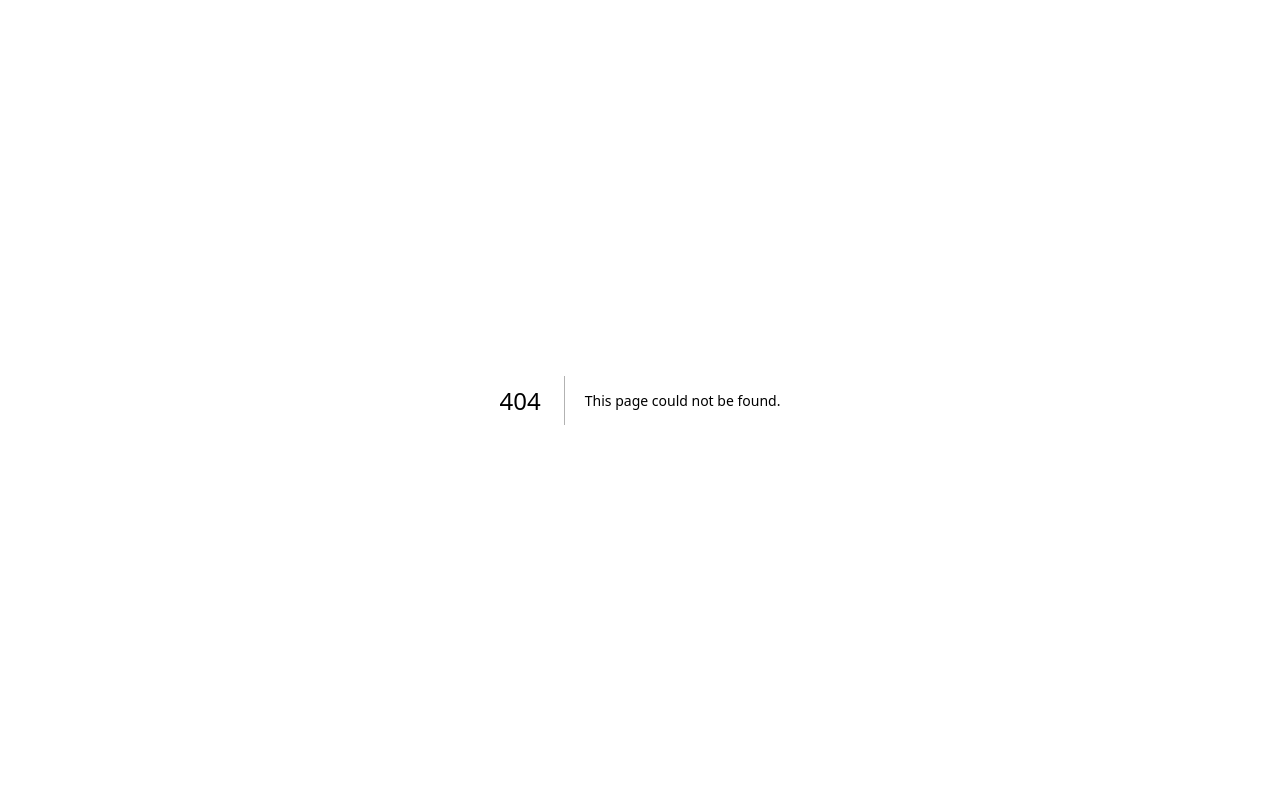
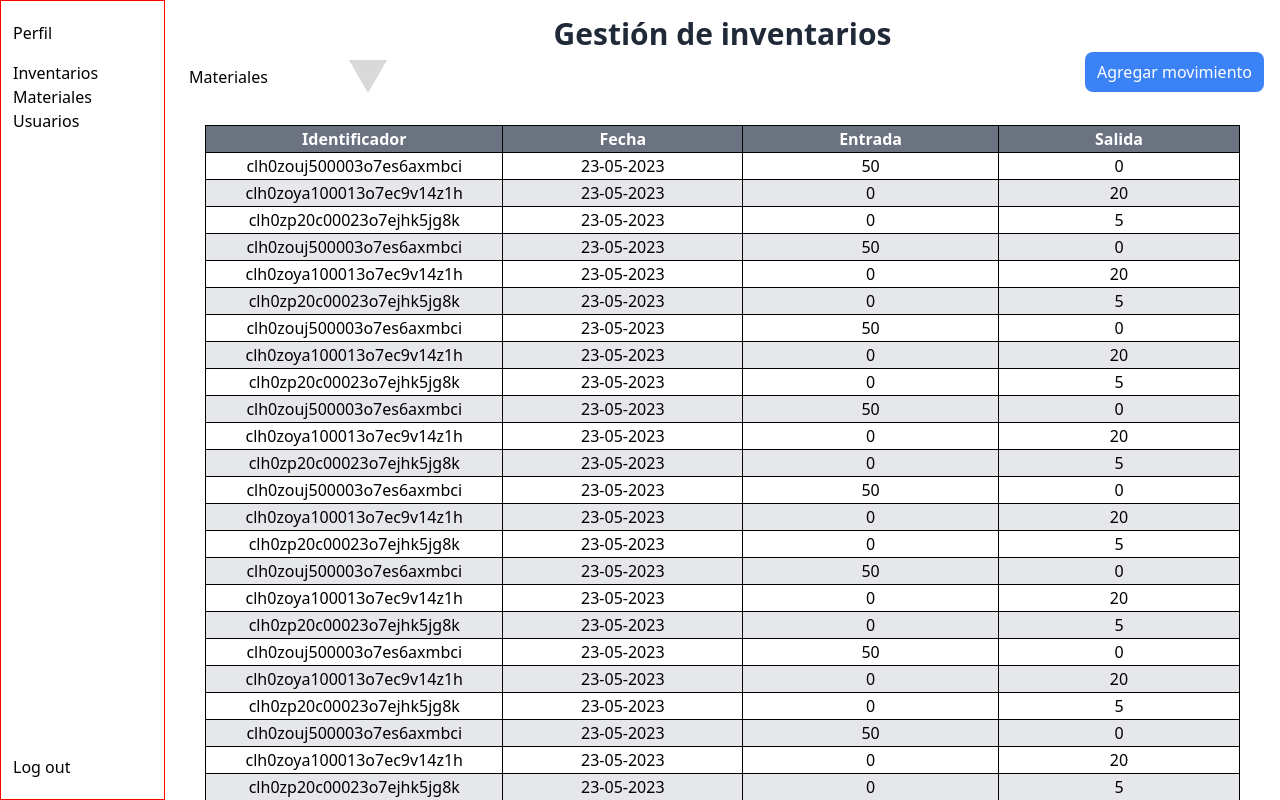
Before and after one commit to victor013001/IW-Proyecto-3, a Next.js app: page /inventarios in a window 1280 px wide. Before the commit this address had no page. Shown: the top 800 px of the page. Built offline with nearby package versions, Linux system fonts and the light colour scheme.

Commit message:
Creación de layout inicial para la página inventarios

```diff
--- /dev/null
+++ b/components/ActionButtons.tsx
@@ -0,0 +1,13 @@
+import React from 'react'
+
+const ActionButtons = () => {
+  return (
+    <div>
+        <div>
+            <button>Agregar movimiento</button>
+        </div>
+    </div>
+  )
+}
+
+export default ActionButtons
--- /dev/null
+++ b/components/Inventarios.tsx
@@ -0,0 +1,9 @@
+import React from 'react'
+
+const Inventarios = () => {
+  return (
+    <div>Inventarios</div>
+  )
+}
+
+export default Inventarios
--- /dev/null
+++ b/components/MaterialFilter.tsx
@@ -0,0 +1,15 @@
+import React from 'react'
+
+const MaterialFilter = () => {
+  return (
+    <div className='flex px-2 py-2 gap-20'>
+       <input type='button' className='' value="Materiales"/>
+       <svg width="40" height="33" viewBox="0 0 40 33" fill="none" xmlns="http://www.w3.org/2000/svg">
+            <path d="M20 33L0.947441 0L39.0526 0L20 33Z" fill="#D9D9D9"/>
+        </svg>
+    </div>
+
+  )
+}
+
+export default MaterialFilter
--- /dev/null
+++ b/layouts/Layout.tsx
@@ -0,0 +1,30 @@
+import React from 'react'
+
+interface LayoutProps {
+    children: JSX.Element
+}
+
+
+const Layout = ({children}: LayoutProps) => {
+  return (
+    <main className='flex h-screen w-full'>
+        <aside className='debug w-96 flex flex-col justify-between px-3 py-5'>
+            <div className='flex flex-col gap-4'>
+                <div>Perfil</div>
+                <div>
+                    <div>Inventarios</div>
+                    <div>Materiales</div>
+                    <div>Usuarios</div>
+                </div>
+
+            </div>
+            <div>Log out</div>
+        </aside>
+        <section className='w-full h-full flex'>
+            {children}
+        </section>
+    </main>
+  )
+}
+
+export default Layout
--- /dev/null
+++ b/pages/inventarios.tsx
@@ -0,0 +1,76 @@
+import ActionButtons from '@components/ActionButtons'
+import MaterialFilter from '@components/MaterialFilter'
+import Layout from '@layouts/Layout'
+import Head from 'next/head'
+import React from 'react'
+import { data } from 'utils/data'
+
+const inventarios = () => {
+  return (
+    <>
+    <Head>
+      <title>Create Next App</title>
+      <meta name='description' content='Generated by create next app' />
+      <meta name='viewport' content='width=device-width, initial-scale=1' />
+      <link rel='icon' href='/favicon.ico' />
+    </Head>
+    <Layout>
+        <div className='flex h-full w-full flex-col p-4'>
+            <div className='flex justify-center'>
+               <h1>Gestión de inventarios</h1>
+            </div>
+            <div className='flex justify-between'>
+                <MaterialFilter/>
+                <ActionButtons/>
+            </div>
+            <InventariosTable/>
+        </div>
+    </Layout>
+    </>
+
+  )
+}
+
+export default inventarios
+
+const InventariosTable = ()=>{
+    const datos = data;
+    return (
+        <div className='h-full flex flex-col'>
+            <div className='h-full flex justify-center p-6'>
+                <table className='block'>
+                    <thead>
+                        <tr>
+                            <th>Identificador</th>
+                            <th>Fecha</th>
+                            <th>Entrada</th>
+                            <th>Salida</th>
+                        </tr>
+                    </thead>
+                    <tbody>
+                        {datos.map((dato) => {
+                            return(
+                                <tr key={`row_${dato.Identificador}`}>
+                                    <td>
+                                      <div>{dato.Identificador}</div>
+                                    </td>
+                                    <td>
+                                       <div>{dato.Fecha}</div>
+                                    </td>
+                                    <td>
+                                       <div>{dato.Entrada}</div>
+                                    </td>
+                                    <td>
+                                        <div>{dato.Salida}</div>
+                                    </td>
+
+                                </tr>
+                            )
+                        })}
+                    </tbody>
+                </table>
+            </div>
+            <div className=''>Paginacion</div>
+        </div>
+    );
+}
--- a/styles/globals.css
+++ b/styles/globals.css
@@ -5,3 +5,31 @@
 .debug {
   border: 1px solid red;
 }
+
+h1 {
+  @apply text-3xl font-bold text-gray-800
+}
+
+table {
+
+}
+
+td, th {
+  border: 1px solid black;
+}
+
+th {
+  @apply bg-gray-500 text-white px-24;
+}
+
+tr:nth-child(even) {
+  @apply bg-gray-200;
+}
+
+td > div{
+  @apply flex justify-center;
+}
+
+button {
+  @apply bg-blue-500 text-white px-3 py-2 rounded-lg hover:bg-indigo-500;
+}
--- a/tailwind.config.js
+++ b/tailwind.config.js
@@ -4,6 +4,7 @@ module.exports = {
     './pages/**/*.{js,ts,jsx,tsx,mdx}',
     './components/**/*.{js,ts,jsx,tsx,mdx}',
     './app/**/*.{js,ts,jsx,tsx,mdx}',
+    './layouts/**/*.{js,ts,jsx,tsx,mdx}',
   ],
   theme: {
     extend: {
--- a/tsconfig.json
+++ b/tsconfig.json
@@ -1,6 +1,6 @@
 {
   "compilerOptions": {
-    "target": "es5",
+    "target": "ESNext",
     "lib": ["dom", "dom.iterable", "esnext"],
     "allowJs": true,
     "skipLibCheck": true,
--- /dev/null
+++ b/utils/data.ts
@@ -0,0 +1,220 @@
+const data = [
+    {
+        Identificador: "clh0zouj500003o7es6axmbci",
+        Fecha: "23-05-2023",
+        Entrada: 50,
+        Salida: 0
+    },
+    {
+        Identificador: "clh0zoya100013o7ec9v14z1h",
+        Fecha: "23-05-2023",
+        Entrada: 0,
+        Salida: 20
+    },
+    {
+        Identificador: "clh0zp20c00023o7ejhk5jg8k",
+        Fecha: "23-05-2023",
+        Entrada: 0,
+        Salida: 5
+    },
+    {
+        Identificador: "clh0zouj500003o7es6axmbci",
+        Fecha: "23-05-2023",
+        Entrada: 50,
+        Salida: 0
+    },
+    {
+        Identificador: "clh0zoya100013o7ec9v14z1h",
+        Fecha: "23-05-2023",
+        Entrada: 0,
+        Salida: 20
+    },
+    {
+        Identificador: "clh0zp20c00023o7ejhk5jg8k",
+        Fecha: "23-05-2023",
+        Entrada: 0,
+        Salida: 5
+    },
+    {
+        Identificador: "clh0zouj500003o7es6axmbci",
+        Fecha: "23-05-2023",
+        Entrada: 50,
+        Salida: 0
+    },
+    {
+        Identificador: "clh0zoya100013o7ec9v14z1h",
+        Fecha: "23-05-2023",
+        Entrada: 0,
+        Salida: 20
+    },
+    {
+        Identificador: "clh0zp20c00023o7ejhk5jg8k",
+        Fecha: "23-05-2023",
+        Entrada: 0,
+        Salida: 5
+    },
+    {
+        Identificador: "clh0zouj500003o7es6axmbci",
+        Fecha: "23-05-2023",
+        Entrada: 50,
+        Salida: 0
+    },
+    {
+        Identificador: "clh0zoya100013o7ec9v14z1h",
+        Fecha: "23-05-2023",
+        Entrada: 0,
+        Salida: 20
+    },
+    {
+        Identificador: "clh0zp20c00023o7ejhk5jg8k",
+        Fecha: "23-05-2023",
+        Entrada: 0,
+        Salida: 5
+    },
+    {
+        Identificador: "clh0zouj500003o7es6axmbci",
+        Fecha: "23-05-2023",
+        Entrada: 50,
+        Salida: 0
+    },
+    {
+        Identificador: "clh0zoya100013o7ec9v14z1h",
+        Fecha: "23-05-2023",
+        Entrada: 0,
+        Salida: 20
+    },
+    {
+        Identificador: "clh0zp20c00023o7ejhk5jg8k",
+        Fecha: "23-05-2023",
+        Entrada: 0,
+        Salida: 5
+    },
+    {
+        Identificador: "clh0zouj500003o7es6axmbci",
+        Fecha: "23-05-2023",
+        Entrada: 50,
+        Salida: 0
+    },
+    {
+        Identificador: "clh0zoya100013o7ec9v14z1h",
+        Fecha: "23-05-2023",
+        Entrada: 0,
+        Salida: 20
+    },
+    {
+        Identificador: "clh0zp20c00023o7ejhk5jg8k",
+        Fecha: "23-05-2023",
+        Entrada: 0,
+        Salida: 5
+    },
+    {
+        Identificador: "clh0zouj500003o7es6axmbci",
+        Fecha: "23-05-2023",
+        Entrada: 50,
+        Salida: 0
+    },
+    {
+        Identificador: "clh0zoya100013o7ec9v14z1h",
+        Fecha: "23-05-2023",
+        Entrada: 0,
+        Salida: 20
+    },
+    {
+        Identificador: "clh0zp20c00023o7ejhk5jg8k",
+        Fecha: "23-05-2023",
+        Entrada: 0,
+        Salida: 5
+    },
+    {
+        Identificador: "clh0zouj500003o7es6axmbci",
+        Fecha: "23-05-2023",
+        Entrada: 50,
+        Salida: 0
+    },
+    {
+        Identificador: "clh0zoya100013o7ec9v14z1h",
+        Fecha: "23-05-2023",
+        Entrada: 0,
+        Salida: 20
+    },
+    {
+        Identificador: "clh0zp20c00023o7ejhk5jg8k",
+        Fecha: "23-05-2023",
+        Entrada: 0,
+        Salida: 5
+    },
+    {
+        Identificador: "clh0zouj500003o7es6axmbci",
+        Fecha: "23-05-2023",
+        Entrada: 50,
+        Salida: 0
+    },
+    {
+        Identificador: "clh0zoya100013o7ec9v14z1h",
+        Fecha: "23-05-2023",
+        Entrada: 0,
+        Salida: 20
+    },
+    {
+        Identificador: "clh0zp20c00023o7ejhk5jg8k",
+        Fecha: "23-05-2023",
+        Entrada: 0,
+        Salida: 5
+    },
+    {
+        Identificador: "clh0zouj500003o7es6axmbci",
+        Fecha: "23-05-2023",
+        Entrada: 50,
+        Salida: 0
+    },
+    {
+        Identificador: "clh0zoya100013o7ec9v14z1h",
+        Fecha: "23-05-2023",
+        Entrada: 0,
+        Salida: 20
+    },
+    {
+        Identificador: "clh0zp20c00023o7ejhk5jg8k",
+        Fecha: "23-05-2023",
+        Entrada: 0,
+        Salida: 5
+    },
+    {
+        Identificador: "clh0zouj500003o7es6axmbci",
+        Fecha: "23-05-2023",
+        Entrada: 50,
+        Salida: 0
+    },
+    {
+        Identificador: "clh0zoya100013o7ec9v14z1h",
+        Fecha: "23-05-2023",
+        Entrada: 0,
+        Salida: 20
+    },
+    {
+        Identificador: "clh0zp20c00023o7ejhk5jg8k",
+        Fecha: "23-05-2023",
+        Entrada: 0,
+        Salida: 5
+    },
+    {
+        Identificador: "clh0zouj500003o7es6axmbci",
+        Fecha: "23-05-2023",
+        Entrada: 50,
+        Salida: 0
+    },
+    {
+        Identificador: "clh0zoya100013o7ec9v14z1h",
+        Fecha: "23-05-2023",
+        Entrada: 0,
+        Salida: 20
+    },
+    {
+        Identificador: "clh0zp20c00023o7ejhk5jg8k",
+        Fecha: "23-05-2023",
+        Entrada: 0,
+        Salida: 5
+    }
+];
+
+export { data };
```
